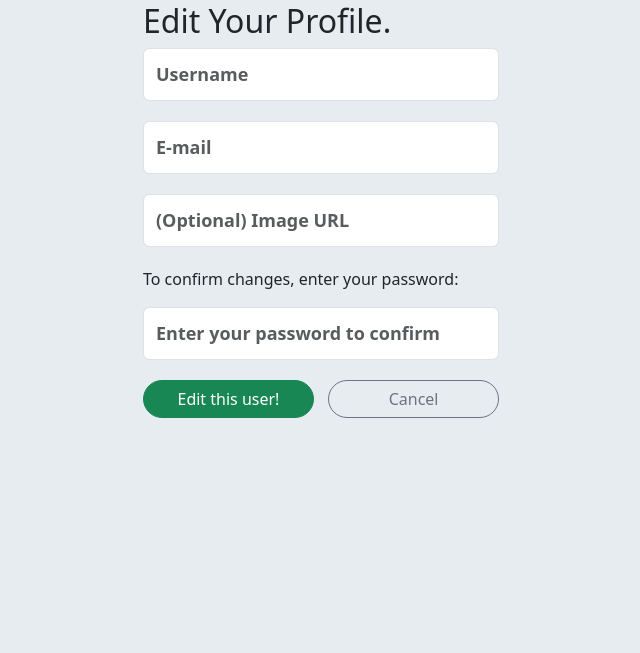
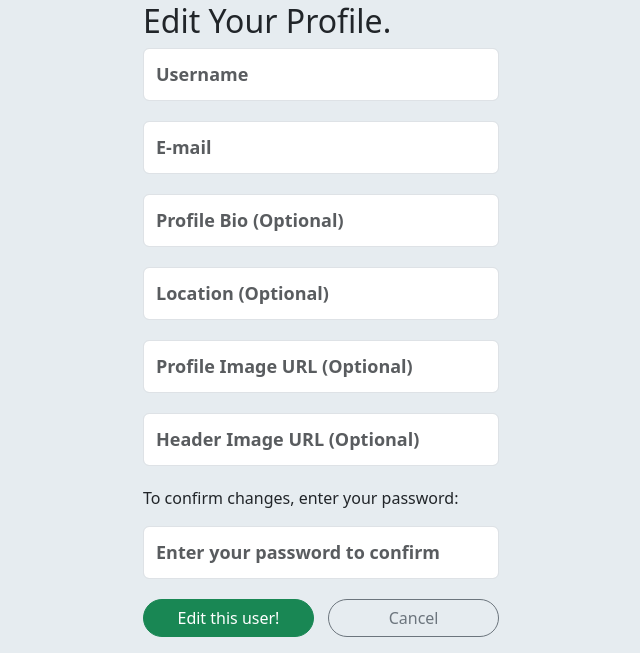
Before and after one commit to Woozical/springboard-26, a Flask app: template templates/users/edit.html in a window 1280 px wide. Shown: the part 160-813 px from the top of the page, without its empty margins (319-959 px from the left). Before the commit the page ends 578 px from the top, so only its background shows below. Run offline with Flask 2, Linux system fonts and the light colour scheme; the template is opened without the code that fills it: values that come from a table or form of the project are taken from there, others are empty; some libraries are stand-ins or nearby versions.

Commit message:
added user profile editing

```diff
--- a/app.py
+++ b/app.py
@@ -4,7 +4,7 @@ from flask import Flask, render_template, request, flash, redirect, session, g
 from flask_debugtoolbar import DebugToolbarExtension
 from sqlalchemy.exc import IntegrityError
 
-from forms import UserAddForm, LoginForm, MessageForm
+from forms import UserAddForm, LoginForm, MessageForm, UserEditForm
 from models import db, connect_db, User, Message
 
 CURR_USER_KEY = "curr_user"
@@ -217,8 +217,48 @@ def stop_following(follow_id):
 def profile():
     """Update profile for current user."""
 
-    # IMPLEMENT THIS
+    if not g.user:
+        flash("Access unauthorized", "danger")
+        return redirect("/")
 
+    form = UserEditForm(obj=g.user)
+
+    if form.validate_on_submit():
+        if User.authenticate(g.user.username, form.password.data):
+            g.user.bio = form.bio.data
+            g.user.location = form.location.data
+            # Allow user to revert to defaults by leaving fields empty
+            g.user.image_url = form.image_url.data if form.image_url.data else '/static/images/default-pic.png'
+            g.user.header_image_url = form.header_image_url.data if form.header_image_url.data else '/static/images/warbler-hero.jpg'
+
+            # Enforce unique constraint on username
+            if form.username.data != g.user.username and User.query.filter_by(username=form.username.data).first():
+                flash("A user already exists with that username.", 'danger')
+                return redirect('/users/profile')
+            g.user.username = form.username.data
+
+            # Enforce unique constraint on email
+            if form.email.data != g.user.email and User.query.filter_by(email=form.email.data).first():
+                flash("A user already exists with that email.", 'danger')
+                return redirect('/users/profile')
+            g.user.email = form.email.data
+
+
+            db.session.add(g.user)
+            try:
+                db.session.commit()
+                flash('Profile updated.', 'info')
+                return redirect('/')
+            except:
+                db.session.rollback()
+                flash('An error occured. Please try again.', 'danger')
+                return redirect('/users/profile')
+
+        else:
+            flash("Incorrect Password", 'danger')
+            return redirect('/users/profile')
+
+    return render_template('/users/edit.html', form=form)
 
 @app.route('/users/delete', methods=["POST"])
 def delete_user():
--- a/forms.py
+++ b/forms.py
@@ -23,3 +23,14 @@ class LoginForm(FlaskForm):
 
     username = StringField('Username', validators=[DataRequired()])
     password = PasswordField('Password', validators=[Length(min=6)])
+
+class UserEditForm(FlaskForm):
+    """Form for editing users."""
+
+    username = StringField('Username', validators=[DataRequired()])
+    email = StringField('E-mail', validators=[DataRequired(), Email()])
+    image_url = StringField('Profile Image URL (Optional)')
+    header_image_url = StringField('Header Image URL (Optional)')
+    bio = StringField('Profile Bio (Optional)')
+    location = StringField('Location (Optional)')
+    password = PasswordField('Password', validators=[Length(min=6)])
--- a/templates/users/edit.html
+++ b/templates/users/edit.html
@@ -8,12 +8,32 @@
       <form method="POST" id="user_form">
         {{ form.hidden_tag() }}
 
-        {% for field in form if field.widget.input_type != 'hidden' and field.name != 'password' %}
+        {% for field in form if field.widget.input_type != 'hidden' and field.name != 'password' and field.name != 'image_url' and field.name != 'header_image_url' %}
           {% for error in field.errors %}
             <span class="text-danger">{{ error }}</span>
           {% endfor %}
           {{ field(placeholder=field.label.text, class="form-control") }}
         {% endfor %}
+
+        {% for error in form.image_url.errors %}
+          <span class="text-danger">{{ error }}</span>
+        {% endfor %}
+
+        {% if form.image_url.data == '/static/images/default-pic.png' %}
+          {{ form.image_url(value='', placeholder=form.image_url.label.text, class="form-control") }}
+        {% else %}
+          {{ form.image_url(placeholder=form.image_url.label.text, class="form-control") }}
+        {% endif %}
+
+        {% for error in form.header_image_url.errors %}
+          <span class="text-danger">{{ error }} </span>
+        {% endfor %}
+
+        {% if form.header_image_url.data == '/static/images/warbler-hero.jpg' %}
+          {{ form.header_image_url(value='', placeholder=form.header_image_url.label.text, class="form-control") }}
+        {% else %}
+          {{ form.header_image_url(placeholder=form.header_image_url.label.text, class="form-control") }}
+        {% endif %}
 
         <p>To confirm changes, enter your password:</p>
         {% if form.password.errors %}
```
